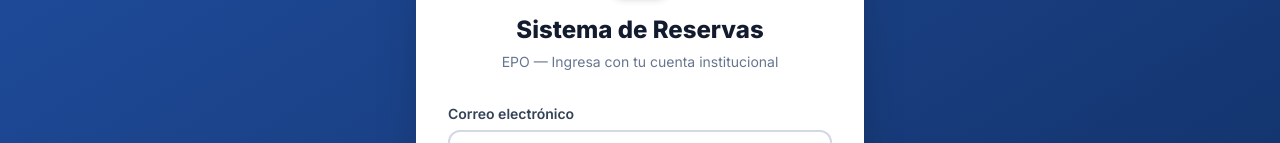
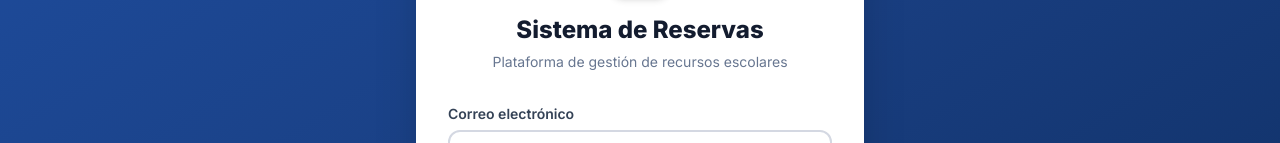
Before and after one commit to tavitin/Reservas-EPO, a React (Vite) app in the folder frontend/: page /login in a window 1280 px wide. Shown: the part 245-388 px from the top of the page. Built offline with nearby package versions, Linux system fonts and the light colour scheme; no server answers.

Commit message:
chore: Mejorar subtítulo Login — cambiar a 'Plataforma de gestión de recursos escolares'

```diff
--- a/frontend/src/pages/Login.jsx
+++ b/frontend/src/pages/Login.jsx
@@ -57,7 +57,7 @@ export default function Login() {
             </div>
           </div>
           <h1 className="text-xl sm:text-2xl font-extrabold text-gray-900">Sistema de Reservas</h1>
-          <p className="text-gray-500 text-xs sm:text-sm mt-1 sm:mt-1.5">EPO — Ingresa con tu cuenta institucional</p>
+          <p className="text-gray-500 text-xs sm:text-sm mt-1 sm:mt-1.5">Plataforma de gestión de recursos escolares</p>
         </div>
 
         <form onSubmit={handleSubmit} className="space-y-4 sm:space-y-5">
```
